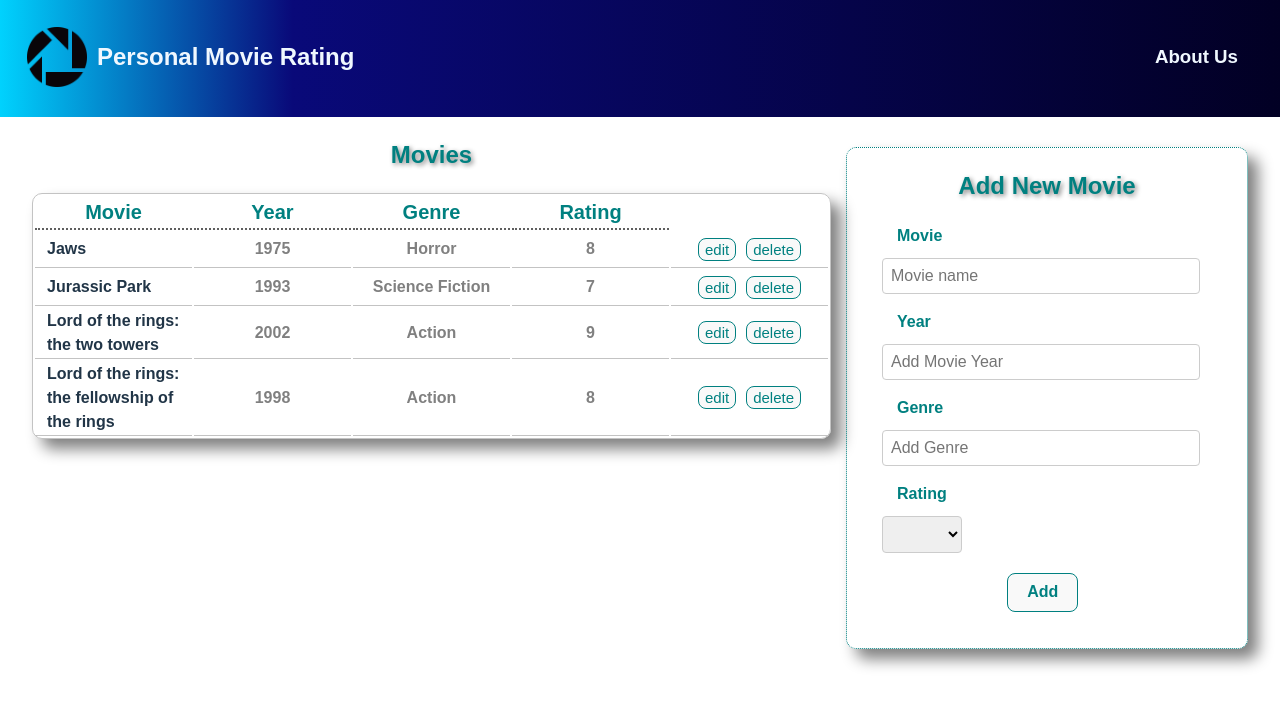
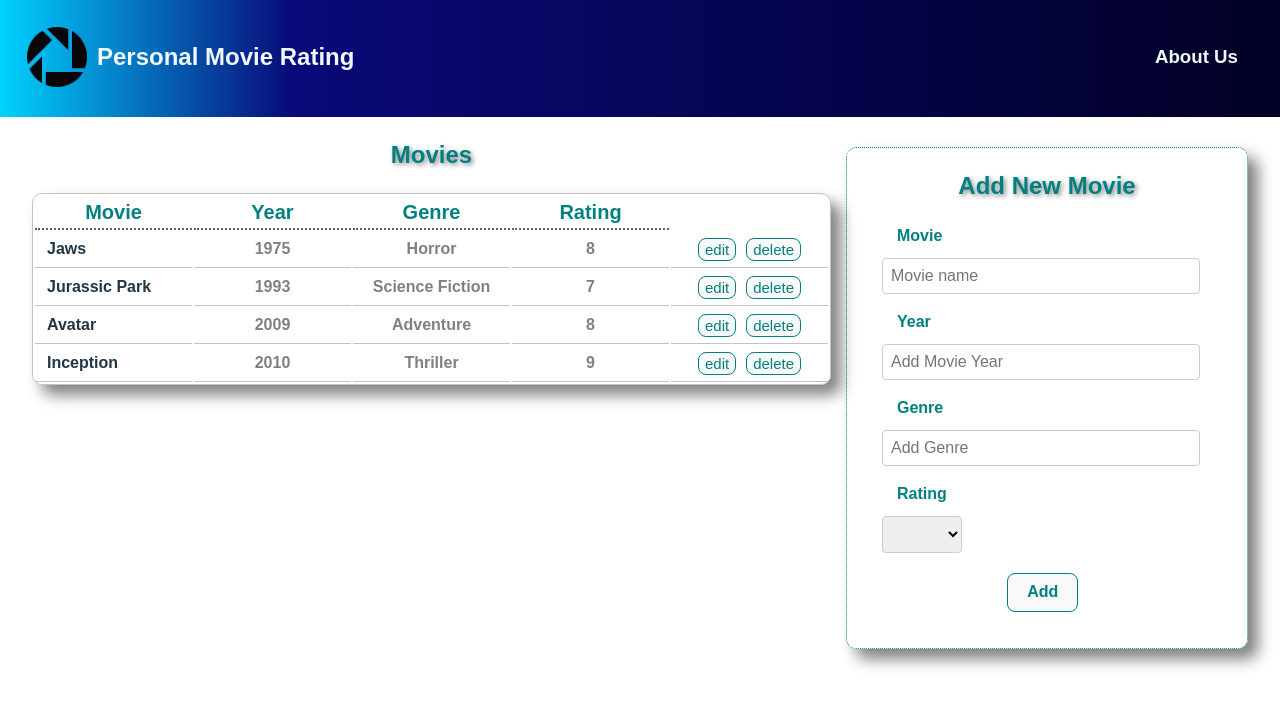
Before and after one commit to mercuryeater/proyecto-parejas, a React (Vite) app in the folder proyecto-parejas/: page / in a window 1280 px wide. Shown: the top 706 px of the page. Built offline with nearby package versions, Linux system fonts and the light colour scheme.

Commit message:
data update

```diff
--- a/proyecto-parejas/src/assets/data.js
+++ b/proyecto-parejas/src/assets/data.js
@@ -15,17 +15,17 @@ export const movies = [
   },
   {
     id: 3,
-    name: "Lord of the rings: the two towers",
-    rating: "9",
-    genre: "Action",
-    year: "2002",
+    name: "Avatar",
+    year: "2009",
+    genre: "Adventure",
+    rating: "8",
   },
   {
     id: 4,
-    name: "Lord of the rings: the fellowship of the rings",
-    rating: "8",
-    genre: "Action",
-    year: "1998",
+    name: "Inception",
+    year: "2010",
+    genre: "Thriller",
+    rating: "9",
   },
   // Agregar más contactos aquí...
 ];
```
